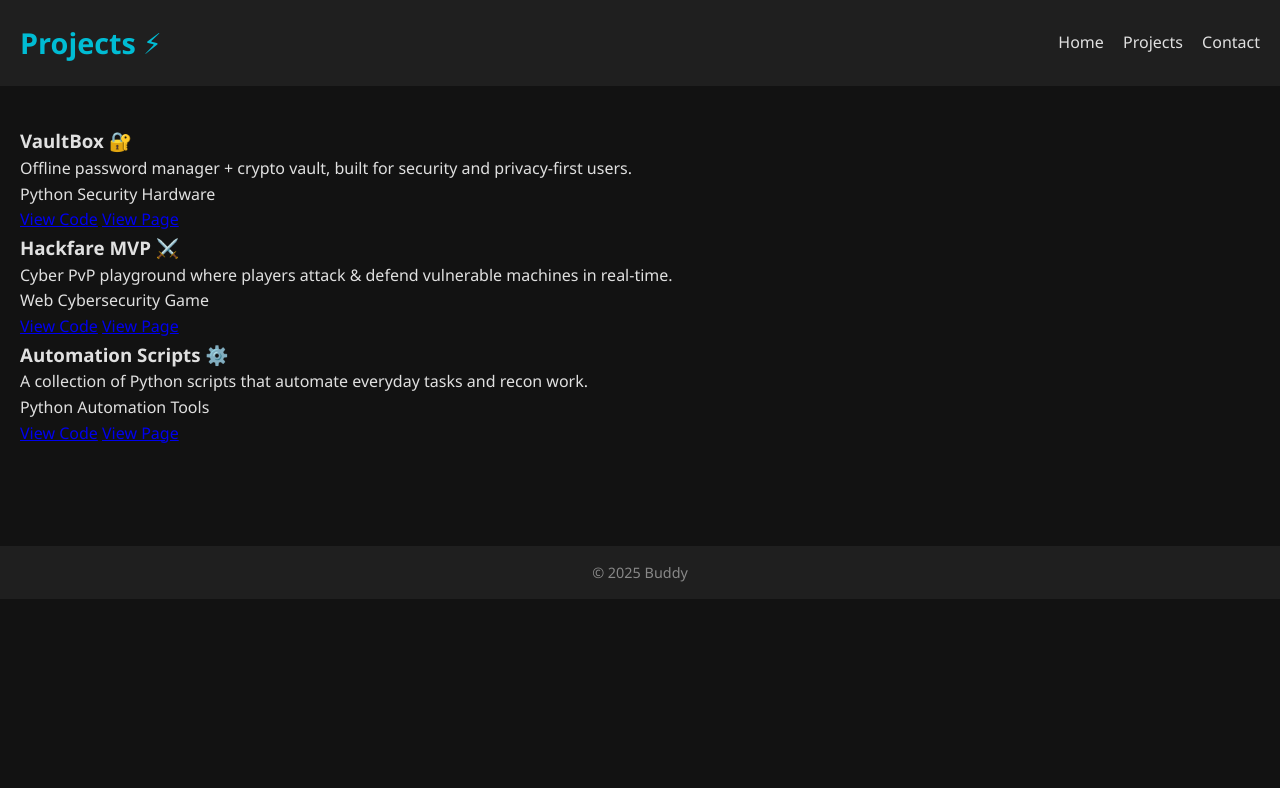
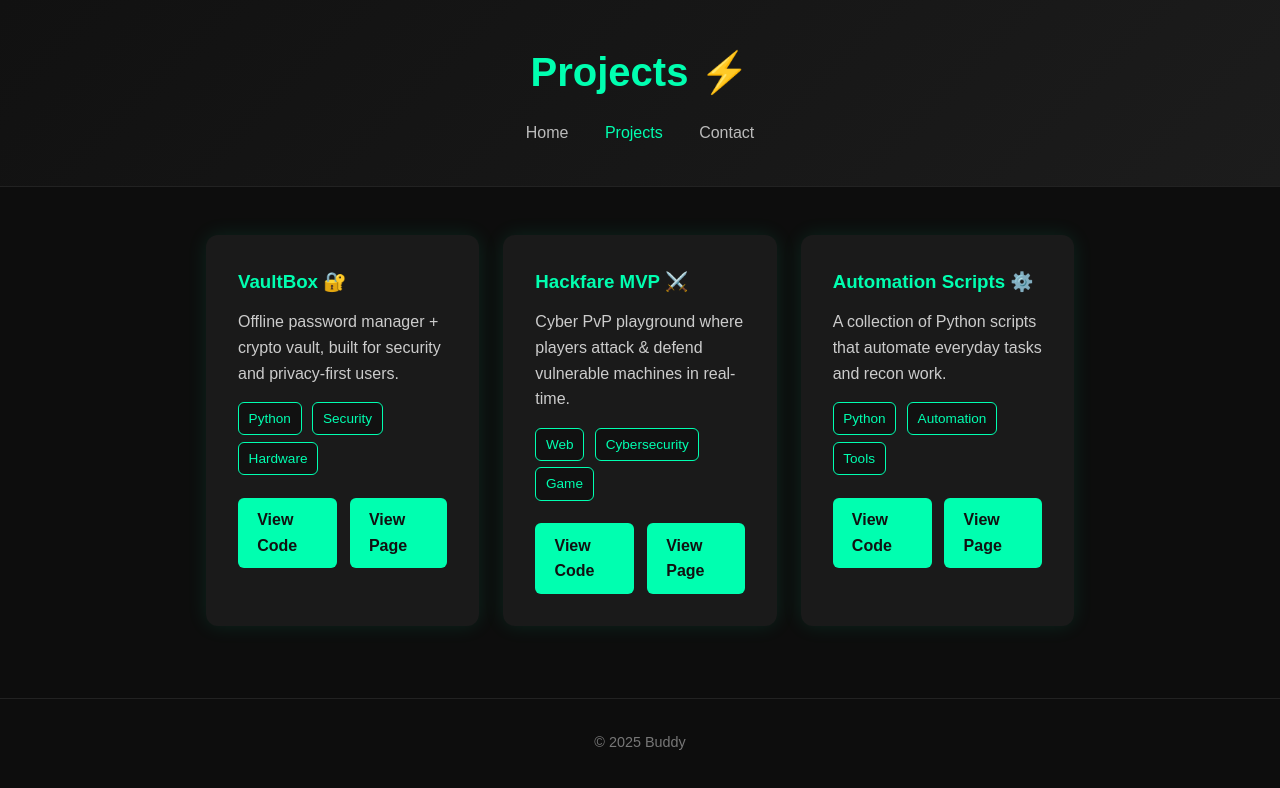
Before and after one commit to Vortex-Scurge/vortexscurge.github.io, a plain HTML site: page projects.html in a window 1280 px wide. Drawn offline with Linux system fonts and the light colour scheme.

Commit message:
Update style.css

```diff
--- a/style.css
+++ b/style.css
@@ -1,90 +1,90 @@
 /* Reset */
 * { margin: 0; padding: 0; box-sizing: border-box; }
 
-/* Body & Fonts */
 body {
-  font-family: 'Segoe UI', Tahoma, Geneva, Verdana, sans-serif;
-  background-color: #121212;
-  color: #e0e0e0;
+  font-family: 'Poppins', sans-serif;
+  background: #0d0d0d;
+  color: #eee;
   line-height: 1.6;
 }
 
 /* Header */
 header {
-  background-color: #1f1f1f;
-  padding: 20px;
-  display: flex;
-  justify-content: space-between;
-  align-items: center;
+  text-align: center;
+  padding: 2.5rem 1rem;
+  background: linear-gradient(135deg, #111, #1c1c1c);
+  border-bottom: 1px solid #222;
+}
+header h1 { font-size: 2.5rem; color: #00ffb0; }
+header p { color: #aaa; margin-top: .5rem; }
+nav { margin-top: 1rem; }
+nav a {
+  margin: 0 1rem;
+  text-decoration: none;
+  color: #bbb;
+  transition: color .3s;
+}
+nav a:hover, nav a.active { color: #00ffb0; }
+
+/* Layout */
+main { max-width: 900px; margin: 2rem auto; padding: 1rem; }
+.card {
+  background: #1a1a1a;
+  border-radius: 12px;
+  padding: 2rem;
+  margin-bottom: 1.5rem;
+  box-shadow: 0 0 20px rgba(0, 255, 176, 0.1);
+}
+.card h2, .card h3 { color: #00ffb0; margin-bottom: .8rem; }
+
+/* Grid for projects */
+.grid {
+  display: grid;
+  gap: 1.5rem;
+  grid-template-columns: repeat(auto-fit, minmax(250px, 1fr));
 }
 
-header h1 {
-  font-size: 1.8rem;
-  color: #00bcd4;
+/* Project Card */
+.project p { color: #ccc; margin-bottom: 1rem; }
+.tags { margin-bottom: 1rem; }
+.tags span {
+  display: inline-block;
+  background: #111;
+  color: #00ffb0;
+  font-size: 0.85rem;
+  padding: 0.3rem 0.6rem;
+  margin: 0 0.4rem 0.4rem 0;
+  border-radius: 6px;
+  border: 1px solid #00ffb0;
 }
 
-nav a {
-  color: #e0e0e0;
-  margin-left: 15px;
+/* Buttons */
+.buttons { display: flex; gap: 0.8rem; }
+.btn {
   text-decoration: none;
-  font-weight: 500;
-}
-
-nav a:hover {
-  color: #00bcd4;
+  background: #00ffb0;
+  color: #111;
+  font-weight: 600;
+  padding: 0.6rem 1.2rem;
+  border-radius: 6px;
   transition: 0.3s;
 }
+.btn:hover { background: #00d994; }
 
-/* Main */
-main {
-  padding: 40px 20px;
+/* Socials */
+.socials a {
+  margin-right: 1rem;
+  color: #00ffb0;
+  font-weight: 500;
+  text-decoration: none;
 }
-
-h2 {
-  color: #00bcd4;
-  margin-bottom: 15px;
-}
-
-section {
-  margin-bottom: 30px;
-}
-
-section img {
-  max-width: 100%;
-  border-radius: 8px;
-  margin-top: 10px;
-  margin-bottom: 10px;
-}
-
-/* Buttons / Links */
-a.button {
-  display: inline-block;
-  padding: 8px 15px;
-  background-color: #00bcd4;
-  color: #121212;
-  border-radius: 5px;
-  text-decoration: none;
-  font-weight: 600;
-  margin-top: 5px;
-}
-
-a.button:hover {
-  background-color: #0097a7;
-  transition: 0.3s;
-}
+.socials a:hover { text-decoration: underline; }
 
 /* Footer */
 footer {
-  background-color: #1f1f1f;
   text-align: center;
-  padding: 15px;
-  margin-top: 30px;
-  font-size: 0.9rem;
-  color: #888;
+  padding: 2rem 1rem;
+  border-top: 1px solid #222;
+  font-size: .9rem;
+  color: #777;
 }
-
-/* Responsive */
-@media (max-width: 768px) {
-  header { flex-direction: column; }
-  nav { margin-top: 10px; }
-}
```
